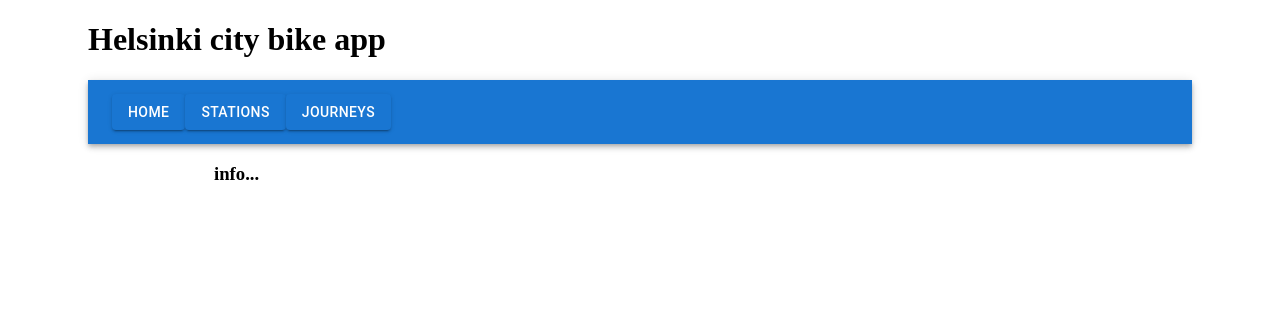
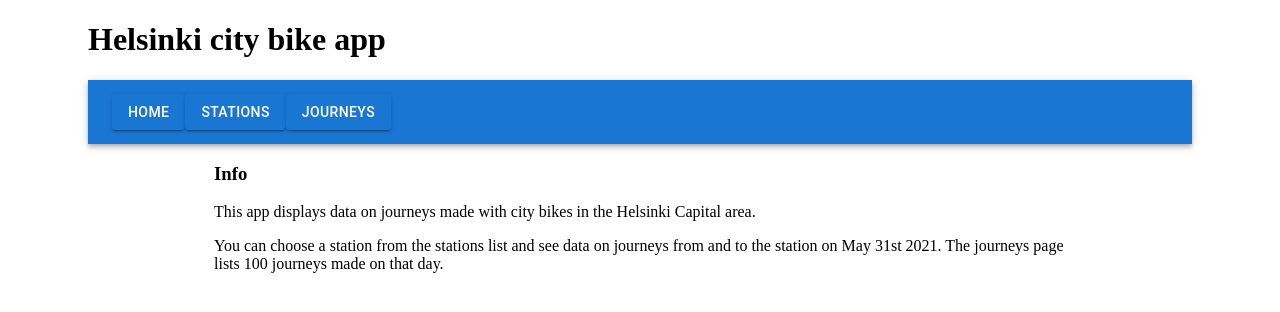
Before and after one commit to miraemilia/citybikes, a React (Create React App) app in the folder city-bike-front/: page / in a window 1280 px wide. Shown: the top 312 px of the page. Built offline with nearby package versions, Linux system fonts and the light colour scheme; no server answers.

Commit message:
Home component updated

```diff
--- a/city-bike-front/src/components/Home.tsx
+++ b/city-bike-front/src/components/Home.tsx
@@ -3,7 +3,9 @@ import { Container } from "@mui/material"
 const Home = () => {
     return (
         <Container maxWidth="md">
-            <h3>info...</h3>
+            <h3>Info</h3>
+            <p>This app displays data on journeys made with city bikes in the Helsinki Capital area.</p>
+            <p>You can choose a station from the stations list and see data on journeys from and to the station on May 31st 2021. The journeys page lists 100 journeys made on that day.</p>
         </Container>
     )
 }
```
